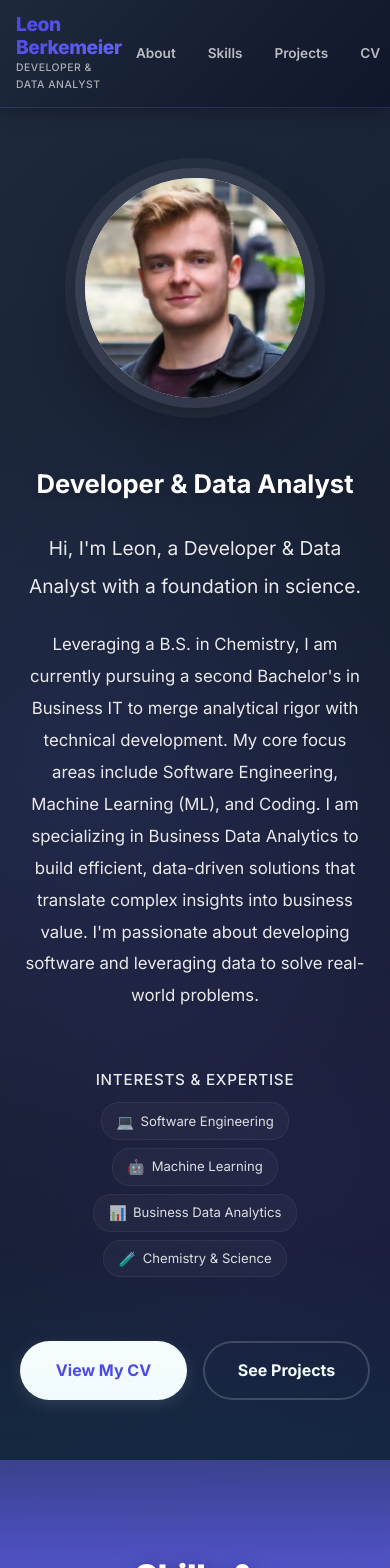
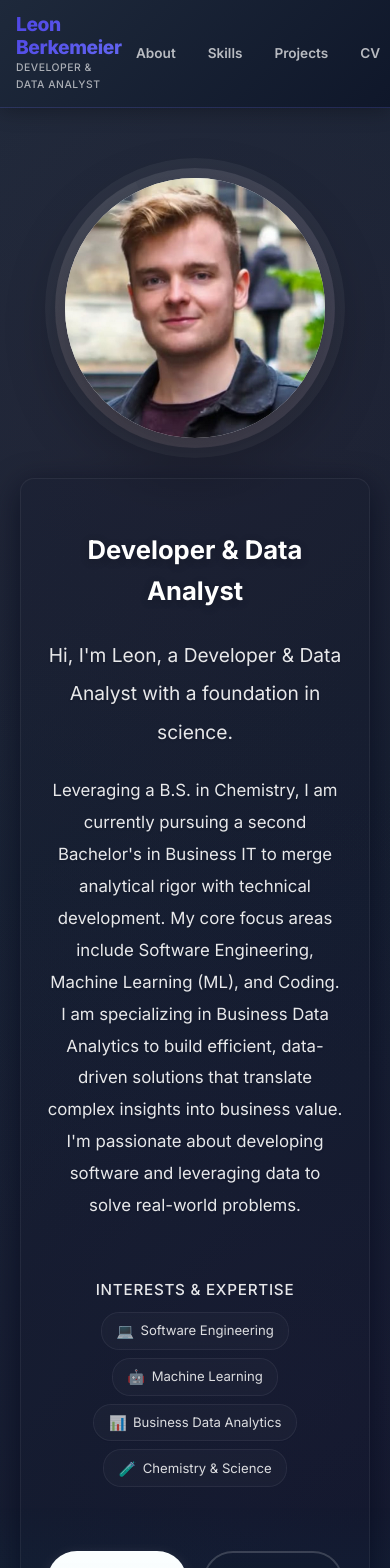
Before and after one commit to leonberkemeier/Website2.1, a React (Vite) app in the folder personal-website/: page / in a window 390 px wide. Shown: the top 1568 px of the page. Built offline with nearby package versions, Linux system fonts and the light colour scheme.

Commit message:
image a little bit bigger - before color scheme

```diff
--- a/personal-website/src/components/AboutMe.css
+++ b/personal-website/src/components/AboutMe.css
@@ -47,8 +47,9 @@
   right: 0;
   bottom: 0;
   background:
-    radial-gradient(circle at 20% 50%, rgba(99, 102, 241, 0.10) 0%, transparent 50%),
-    radial-gradient(circle at 80% 80%, rgba(139, 92, 246, 0.10) 0%, transparent 50%);
+    radial-gradient(circle at 20% 50%, rgba(35, 43, 63, 0.08) 0%, transparent 40%),
+    radial-gradient(circle at 80% 80%, rgba(129, 61, 156, 0.06) 0%, transparent 45%),
+    radial-gradient(circle at 50% 20%, rgba(234, 58, 56, 0.04) 0%, transparent 40%);
   pointer-events: none;
 }
 
@@ -97,8 +98,8 @@
 }
 
 .photo-placeholder {
-  width: 280px;
-  height: 280px;
+  width: 340px;
+  height: 340px;
   border-radius: 50%;
   background: linear-gradient(135deg, rgba(255, 255, 255, 0.95) 0%, rgba(255, 255, 255, 0.85) 100%);
   display: flex;
@@ -125,7 +126,8 @@
   position: absolute;
   inset: -10px;
   border-radius: 50%;
-  background: linear-gradient(135deg, rgba(99,102,241,0.08), transparent);
+  /* subtle rotating halo using accent colors */
+  background: conic-gradient(from 90deg, rgba(35,43,63,0.06), rgba(129,61,156,0.06), rgba(234,58,56,0.04), rgba(246,245,244,0.02));
   animation: rotate 10s linear infinite;
   z-index: -1;
 }
@@ -144,7 +146,8 @@
 }
 
 .photo-placeholder span {
-  background: linear-gradient(135deg, #667eea 0%, #764ba2 100%);
+  /* use the newly created accent gradient for the placeholder text */
+  background: var(--accent-gradient);
   -webkit-background-clip: text;
   -webkit-text-fill-color: transparent;
   background-clip: text;
@@ -155,6 +158,31 @@
 .bio {
   flex: 1;
   animation: slideInRight 0.8s ease-out 0.5s both;
+}
+
+/* Glassmorphism wrapper for the bio content */
+.bio {
+  padding: 1.6rem;
+  border-radius: 14px;
+  transition: background 0.25s ease, box-shadow 0.25s ease, border-color 0.25s ease;
+}
+
+/* Light theme glass */
+[data-theme="light"] .bio {
+  background: rgba(246, 245, 244, 0.72); /* off-white translucent */
+  -webkit-backdrop-filter: blur(8px) saturate(120%);
+  backdrop-filter: blur(8px) saturate(120%);
+  border: 1px solid rgba(35, 43, 63, 0.06);
+  box-shadow: 0 8px 30px rgba(16, 24, 40, 0.04);
+}
+
+/* Dark theme glass */
+[data-theme="dark"] .bio {
+  background: rgba(16, 24, 40, 0.20); /* dark translucent */
+  -webkit-backdrop-filter: blur(8px) saturate(120%);
+  backdrop-filter: blur(8px) saturate(120%);
+  border: 1px solid rgba(255, 255, 255, 0.06);
+  box-shadow: 0 8px 30px rgba(2, 6, 23, 0.6);
 }
 
 [data-theme="dark"] .bio h3 {
@@ -292,9 +320,10 @@
 }
 
 [data-theme="light"] .btn-primary {
-  background: linear-gradient(135deg, #6366f1, #8b5cf6);
-  color: white;
-  box-shadow: 0 6px 25px rgba(99,102,241,0.12);
+  /* apply accent gradient to primary CTA in About Me */
+  background: var(--accent-gradient);
+  color: #0f172a; /* dark text for contrast with the provided light color at the end of the gradient */
+  box-shadow: 0 6px 25px rgba(35,43,63,0.08);
 }
 
 .btn-primary:hover {
@@ -351,8 +380,8 @@
   }
 
   .photo-placeholder {
-    width: 220px;
-    height: 220px;
+    width: 260px;
+    height: 260px;
     border-radius: 50%;
   }
 
--- a/personal-website/src/index.css
+++ b/personal-website/src/index.css
@@ -18,6 +18,12 @@
   --primary-dark: #4338ca; /* darker indigo */
   --secondary-color: #6366f1; /* soft indigo */
   --accent-color: #8b5cf6; /* violet accent */
+  /* Custom accent palette provided by user */
+  --accent-1: #232b3f; /* dark slate */
+  --accent-2: #f6f5f4; /* off-white */
+  --accent-3: #ea3a38; /* red accent */
+  --accent-4: #813d9c; /* purple accent */
+  --accent-gradient: linear-gradient(90deg, var(--accent-1) 0%, var(--accent-4) 33%, var(--accent-3) 66%, var(--accent-2) 100%);
   --text-dark: #1e293b;
   --text-light: #64748b;
   --bg-light: #f8fafc;
```
Also changed, not shown: 1 other file (tests, documents, lock files or other folders).
